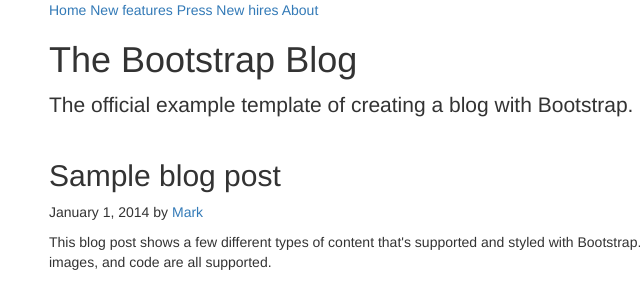
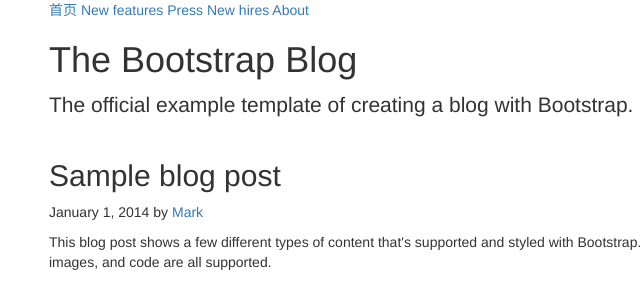
Before and after one commit to uphi/note, a plain HTML site: page index.html in a window 1280 px wide. Shown: the top 287 px of the page, 21-661 px from the left. Drawn offline with nearby package versions, Linux system fonts and the light colour scheme.

Commit message:
Update index.html

```diff
--- a/index.html
+++ b/index.html
@@ -11,7 +11,7 @@
       <div class="blog-masthead">
         <div class="container">
           <nav class="blog-nav">
-          <a class="blog-nav-item active" href="#">Home</a>
+            <a class="blog-nav-item active" href="#">首页</a>
             <a class="blog-nav-item" href="#">New features</a>
             <a class="blog-nav-item" href="#">Press</a>
             <a class="blog-nav-item" href="#">New hires</a>
```
Lines whose indentation alone changed are shown as unchanged.
